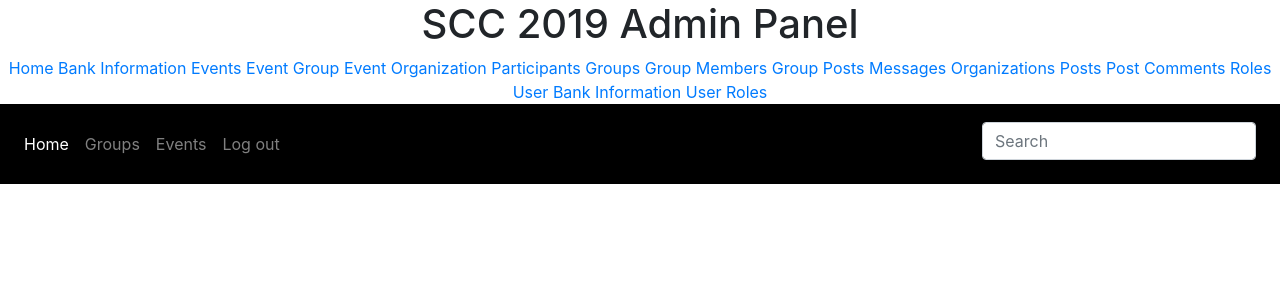
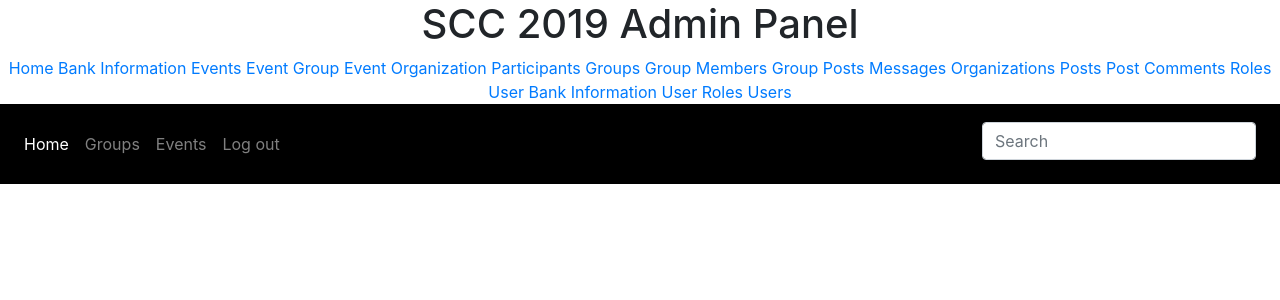
Before and after one commit to abdullahzen/COMP353_Project, a PHP site: page /home.php in a window 1280 px wide. Shown: the top 300 px of the page. Run offline with PHP 8.4, Linux system fonts and the light colour scheme.

Commit message:
Add users tab to users table

```diff
--- a/scc/public/header.php
+++ b/scc/public/header.php
@@ -15,6 +15,7 @@
     <a href="read.php?table=roles">Roles</a>
     <a href="read.php?table=user_bank_information">User Bank Information</a>
     <a href="read.php?table=user_roles">User Roles</a>
+    <a href="read.php?table=users">Users</a>
 </div>
 
 <link rel="stylesheet" href="https://stackpath.bootstrapcdn.com/bootstrap/4.4.1/css/bootstrap.min.css" integrity="sha384-Vkoo8x4CGsO3+Hhxv8T/Q5PaXtkKtu6ug5TOeNV6gBiFeWPGFN9MuhOf23Q9Ifjh" crossorigin="anonymous">
```
